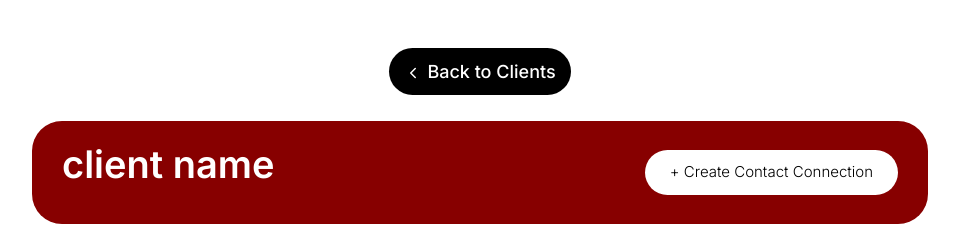
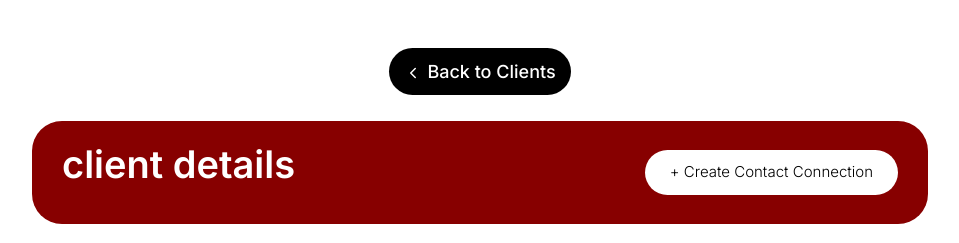
Before and after one commit to lethabomathabatha/clientcontact_base, a React (Vite) app in the folder client/: page /client/1 in a window 1280 px wide. Shown: the top 243 px of the page, without its empty margins (160-1119 px from the left). Built offline with nearby package versions, Linux system fonts and the light colour scheme; no server answers.

Commit message:
change page title

```diff
--- a/client/src/components/Clients/ClientsDetails.jsx
+++ b/client/src/components/Clients/ClientsDetails.jsx
@@ -16,7 +16,7 @@ export default function ClientDetails() {
       </Link>
 
       <div className="custom-header-section d-flex justify-content-between align-items-center">
-        <p className="custom-header text-lowercase fw-bold">Client name</p>
+        <p className="custom-header text-lowercase fw-bold">Client details</p>
 
         <Link to="/contacts/new">
           <button className="custom-create-btn fw-light px-4 ">+ Create Contact Connection</button>
```
